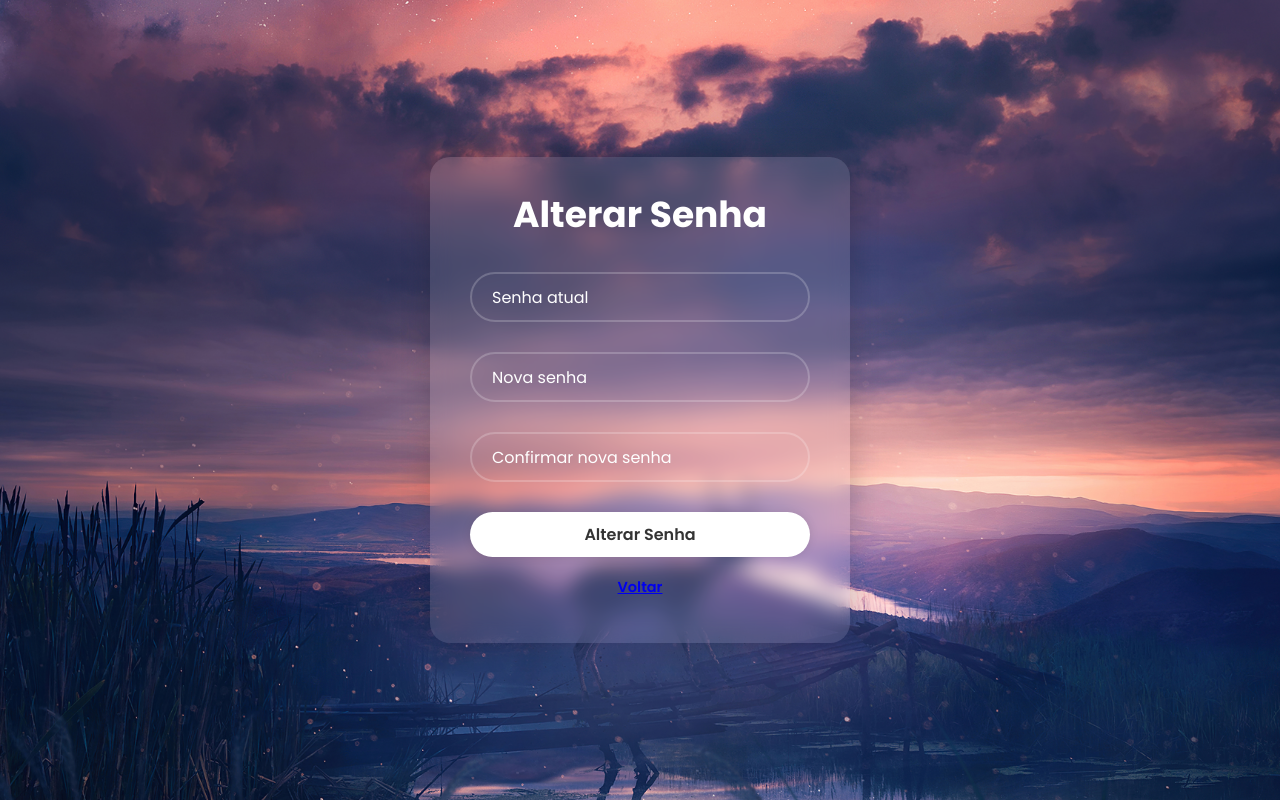
After one commit to Mardonylima/Django_web_A3, a Django app: template A3/App_Web/templates/novasenha.html in a window 1280 px wide. The commit adds this page. Run offline with Django 3.2, Linux system fonts and the light colour scheme; the template is opened without the code that fills it, so the values that code supplies are empty.

Commit message:
templates em 50/50

```diff
--- /dev/null
+++ b/A3/App_Web/templates/novasenha.html
@@ -0,0 +1,30 @@
+<!DOCTYPE html>
+<html lang="pt-br">
+<head>
+    <meta charset="UTF-8">
+    <meta name="viewport" content="width=device-width, initial-scale=1.0">
+    <title>Alterar Senha</title>
+    {% load static %}
+    <link rel="stylesheet" href="{% static 'CSS/Style.css' %}">
+</head>
+<body>
+    <div class="wrapper">
+        <h1>Alterar Senha</h1>
+        <form action="" method="post" class="password-form">
+            <div class="input-box">
+                <input type="password" id="senha-atual" name="senha-atual" placeholder="Senha atual" required>
+            </div>
+            <div class="input-box">
+                <input type="password" id="nova-senha" name="nova-senha" placeholder="Nova senha" required>
+            </div>
+            <div class="input-box">
+                <input type="password" id="confirmar-senha" name="confirmar-senha" placeholder="Confirmar nova senha" required>
+            </div>
+            <button type="submit" class="btn">Alterar Senha</button>
+        </form>
+        <div class="register-link">
+            <a href="index" class="back-link">Voltar</a>
+        </div>
+    </div>
+</body>
+</html>
```
Also changed, not shown: A3/A3/settings.py (+6 -3 lines), A3/App_Web/templates/cadastro.html (added, +33 -0 lines), A3/App_Web/templates/index.html (+5 -6 lines), A3/App_Web/urls.py (+4 -3 lines), A3/App_Web/views.py (+9 -0 lines).
